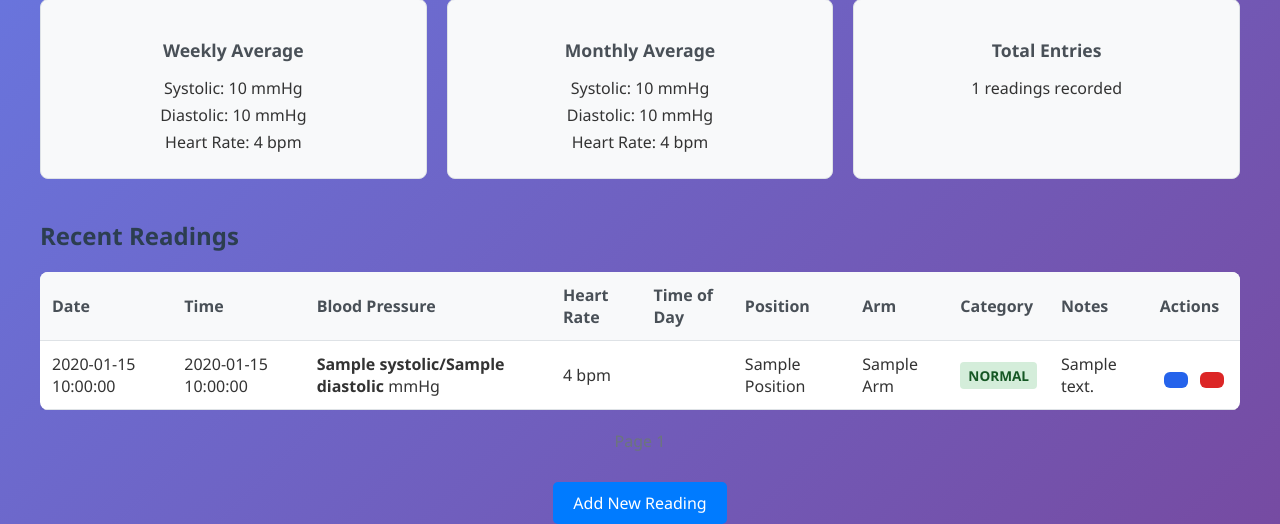
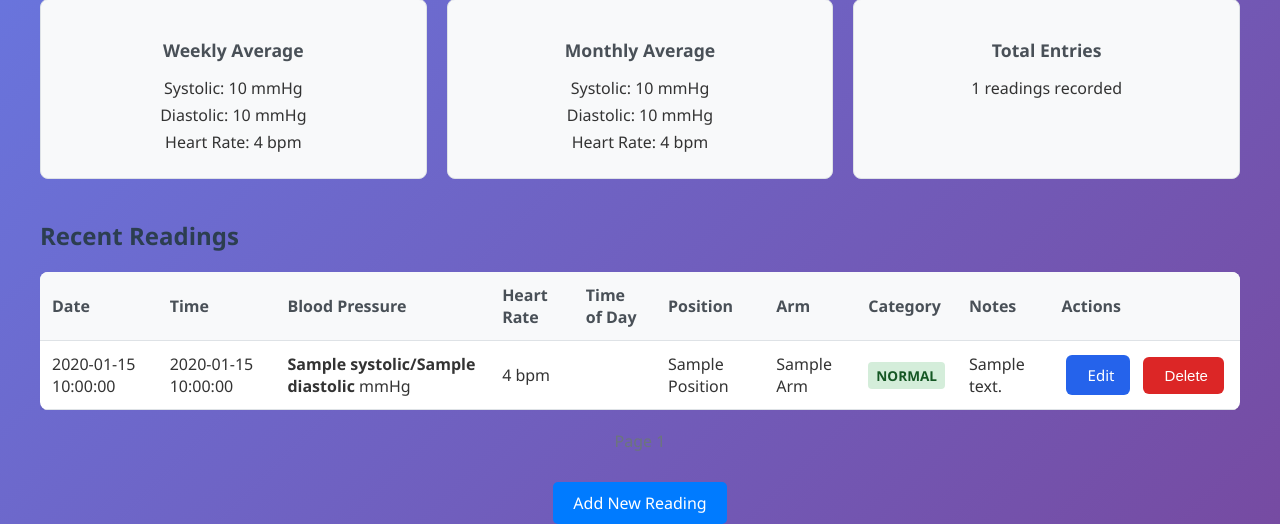
Before and after one commit to rwreynolds/Heart-Portal-Main, a Flask app: template Fluid-Tracker/templates/history.html in a window 1280 px wide. Shown: the part 425-949 px from the top of the page. Run offline with Flask 3, Linux system fonts and the light colour scheme; the template is opened without the code that fills it: most values are stand-ins (such as "Sample title", 1, 10 or a date in 2020); some libraries are stand-ins or nearby versions.

Commit message:
Make action buttons larger and add text labels to all trackers
- Increase button padding from 6-8px to 10px vertical, 16px horizontal
- Increase font size from 13-14px to 15px
- Add font-weight: 500 for better visibility
- Add gap: 6px between icon and text
- Add 'Edit' and 'Delete' text labels to all action buttons
- Updated all four trackers: BP Monitor, Sodium, Fluid, Weight

```diff
--- a/BP-Monitor/templates/history.html
+++ b/BP-Monitor/templates/history.html
@@ -102,11 +102,11 @@
                             <td>{{ entry.notes or '' }}</td>
                             <td class="actions-cell">
                                 <a href="{{ get_bp_url() }}/edit_entry/{{ entry.id }}" class="btn-action btn-edit" title="Edit Entry">
-                                    <i class="fas fa-edit"></i>
+                                    <i class="fas fa-edit"></i> Edit
                                 </a>
                                 <form method="POST" action="{{ get_bp_url() }}/delete_entry/{{ entry.id }}" style="display: inline;" onsubmit="return confirm('Are you sure you want to delete this entry? This action cannot be undone.');">
                                     <button type="submit" class="btn-action btn-delete" title="Delete Entry">
-                                        <i class="fas fa-trash"></i>
+                                        <i class="fas fa-trash"></i> Delete
                                     </button>
                                 </form>
                             </td>
@@ -359,12 +359,14 @@
     display: inline-flex;
     align-items: center;
     justify-content: center;
-    padding: 8px 12px;
+    gap: 6px;
+    padding: 10px 16px;
     margin: 0 4px;
     border: none;
     border-radius: 6px;
     cursor: pointer;
-    font-size: 14px;
+    font-size: 15px;
+    font-weight: 500;
     transition: all 0.3s ease;
     text-decoration: none;
 }
```
Also changed, not shown: Fluid-Tracker/templates/history.html (+7 -5 lines), Sodium-Tracker/templates/history.html (+6 -4 lines), Weight-Tracker/templates/history.html (+7 -5 lines).
